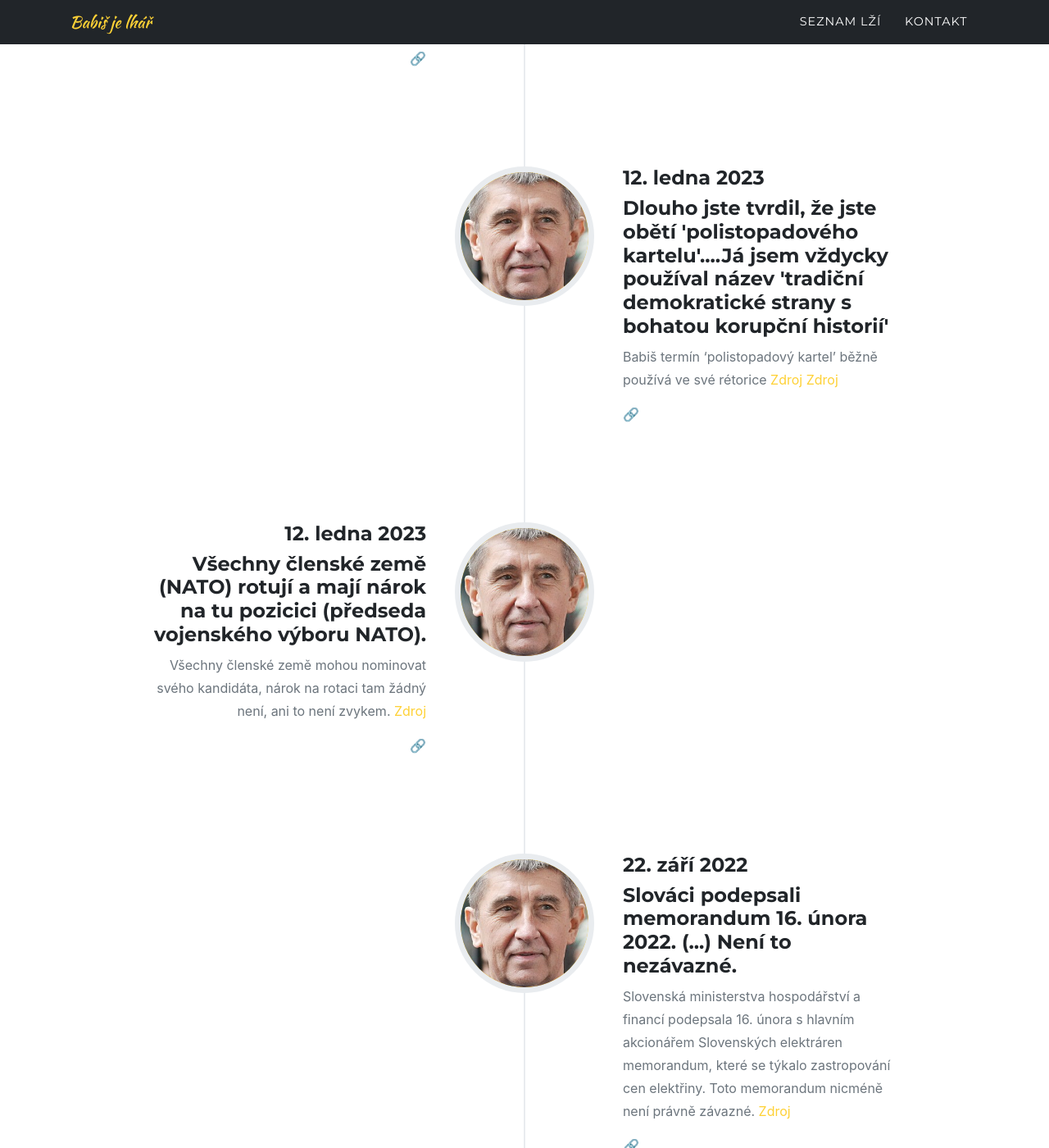
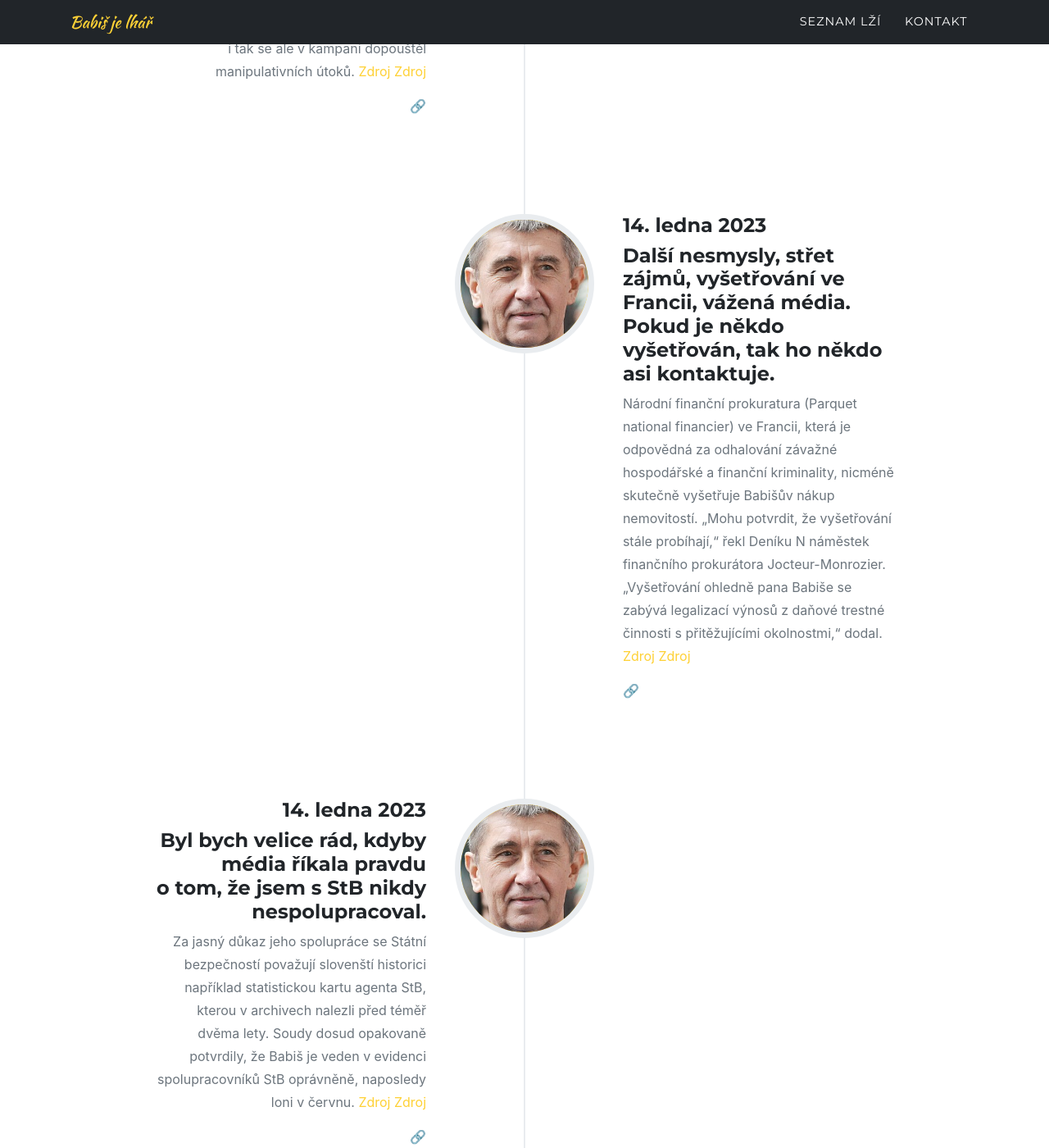
Before and after one commit to xsuchy/babisjelhar, a Jekyll site: the page built from index.md, in a window 1280 px wide and 1400 px high, scrolled down 2547 px. Shown: the whole window at 82% size. Built offline with Jekyll 4.4.1, drawn with Linux system fonts in a browser that asks for light colours; some web fonts are replaced; some of the changed text lies outside the part shown.

Commit message:
dalsi lzi

```diff
--- a/_data/sitetext.yml
+++ b/_data/sitetext.yml
@@ -40,6 +40,22 @@ timeline:
       - title: "Za naší vlády žádná korupce nebyla."
         year: "14. ledna 2023"
         desc: "Za vlády Andreje Babiše vypukla kauza Stoka, se kterou byl významně spojen tehdejší vysoce postavený člen ANO Jiří Švachula. Bývalý místostarosta městské části Brno-střed dostal loni v květnu trest 9,5 let vězení za zvlášť závažný zločin sjednání výhody při veřejné zakázce a účast na organizované zločinecké skupině. [Zdroj](https://youtu.be/cpMHAh6fQMo) [Zdroj](https://denikn.cz/1054556/ja-rikam-jen-pravdu-babis-promenil-tiskovou-konferenci-v-ohnostroj-vymyslu-overili-jsme-je/?ref=inc&cst=1e88a10dcdcfeee34a281a34c93fa5deafabae34)"
+        image: assets/img/timeline/1.jpg
+      - title: "Já chci říct, že jsem slíbil, že povedu kampaň slušně. A taky jsem ji vedl slušně."
+        year: "14. ledna 2023"
+        desc: "Babiš sice před prvním kolem oproti dřívějšímu vystupování ubral na negativitě, i tak se ale v kampani dopouštěl manipulativních útoků. [Zdroj](https://youtu.be/cpMHAh6fQMo) [Zdroj](https://denikn.cz/1054556/ja-rikam-jen-pravdu-babis-promenil-tiskovou-konferenci-v-ohnostroj-vymyslu-overili-jsme-je/?ref=inc&cst=1e88a10dcdcfeee34a281a34c93fa5deafabae34)"
+        image: assets/img/timeline/1.jpg
+      - title: "Další nesmysly, střet zájmů, vyšetřování ve Francii, vážená média. Pokud je někdo vyšetřován, tak ho někdo asi kontaktuje."
+        year: "14. ledna 2023"
+        desc: "Národní finanční prokuratura (Parquet national financier) ve Francii, která je odpovědná za odhalování závažné hospodářské a finanční kriminality, nicméně skutečně vyšetřuje Babišův nákup nemovitostí. „Mohu potvrdit, že vyšetřování stále probíhají,“ řekl Deníku N náměstek finančního prokurátora Jocteur-Monrozier. „Vyšetřování ohledně pana Babiše se zabývá legalizací výnosů z daňové trestné činnosti s přitěžujícími okolnostmi,“ dodal. [Zdroj](https://youtu.be/cpMHAh6fQMo) [Zdroj](https://denikn.cz/1054556/ja-rikam-jen-pravdu-babis-promenil-tiskovou-konferenci-v-ohnostroj-vymyslu-overili-jsme-je/?ref=inc&cst=1e88a10dcdcfeee34a281a34c93fa5deafabae34)"
+        image: assets/img/timeline/1.jpg
+      - title: "Byl bych velice rád, kdyby média říkala pravdu o tom, že jsem s StB nikdy nespolupracoval."
+        year: "14. ledna 2023"
+        desc: "Za jasný důkaz jeho spolupráce se Státní bezpečností považují slovenští historici například statistickou kartu agenta StB, kterou v archivech nalezli před téměř dvěma lety. Soudy dosud opakovaně potvrdily, že Babiš je veden v evidenci spolupracovníků StB oprávněně, naposledy loni v červnu. [Zdroj](https://youtu.be/cpMHAh6fQMo) [Zdroj](https://denikn.cz/1054556/ja-rikam-jen-pravdu-babis-promenil-tiskovou-konferenci-v-ohnostroj-vymyslu-overili-jsme-je/?ref=inc&cst=1e88a10dcdcfeee34a281a34c93fa5deafabae34)"
+        image: assets/img/timeline/1.jpg
+      - title: "Gratuluju panu Pavlovi, že jako trénovaný komunistický rozvědčík v Rusku, který vítal invazi, to dotáhl až do Vojenského výboru NATO."
+        year: "14. ledna 2023"
+        desc: "Pavel zahájil studium v roce 1988 a kurzem procházel na Moravě a v Praze a dokončil jej po sametové revoluci. Nikdo nikde nedoložil, že by Pavel studoval v Rusku. V létě 1968 bylo Pavlovi 8 roků. [Zdroj](https://youtu.be/cpMHAh6fQMo) [Zdroj](https://denikn.cz/1054556/ja-rikam-jen-pravdu-babis-promenil-tiskovou-konferenci-v-ohnostroj-vymyslu-overili-jsme-je/?ref=inc&cst=1e88a10dcdcfeee34a281a34c93fa5deafabae34)"
         image: assets/img/timeline/1.jpg
       - title: "Já říkám jenom pravdu."
         year: "14. ledna 2023"
```
